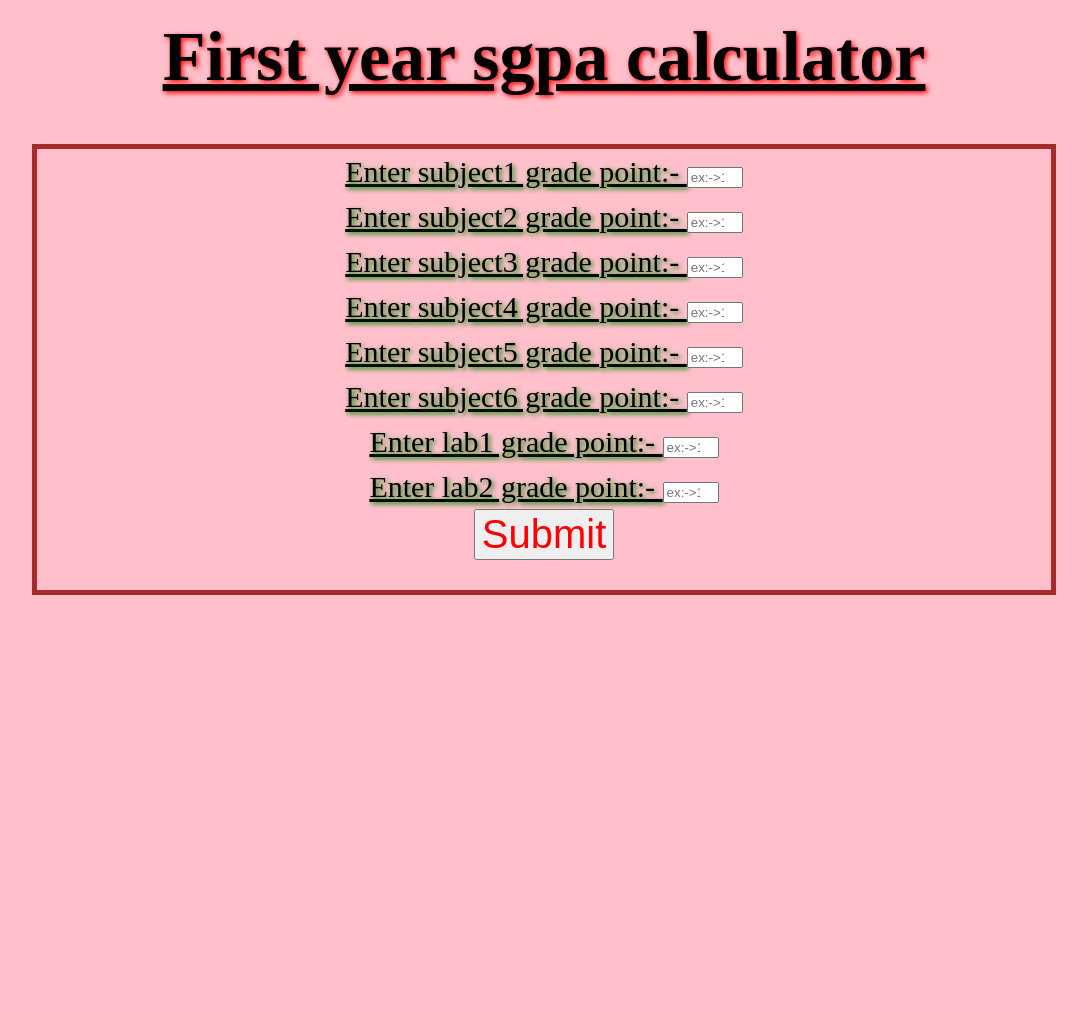
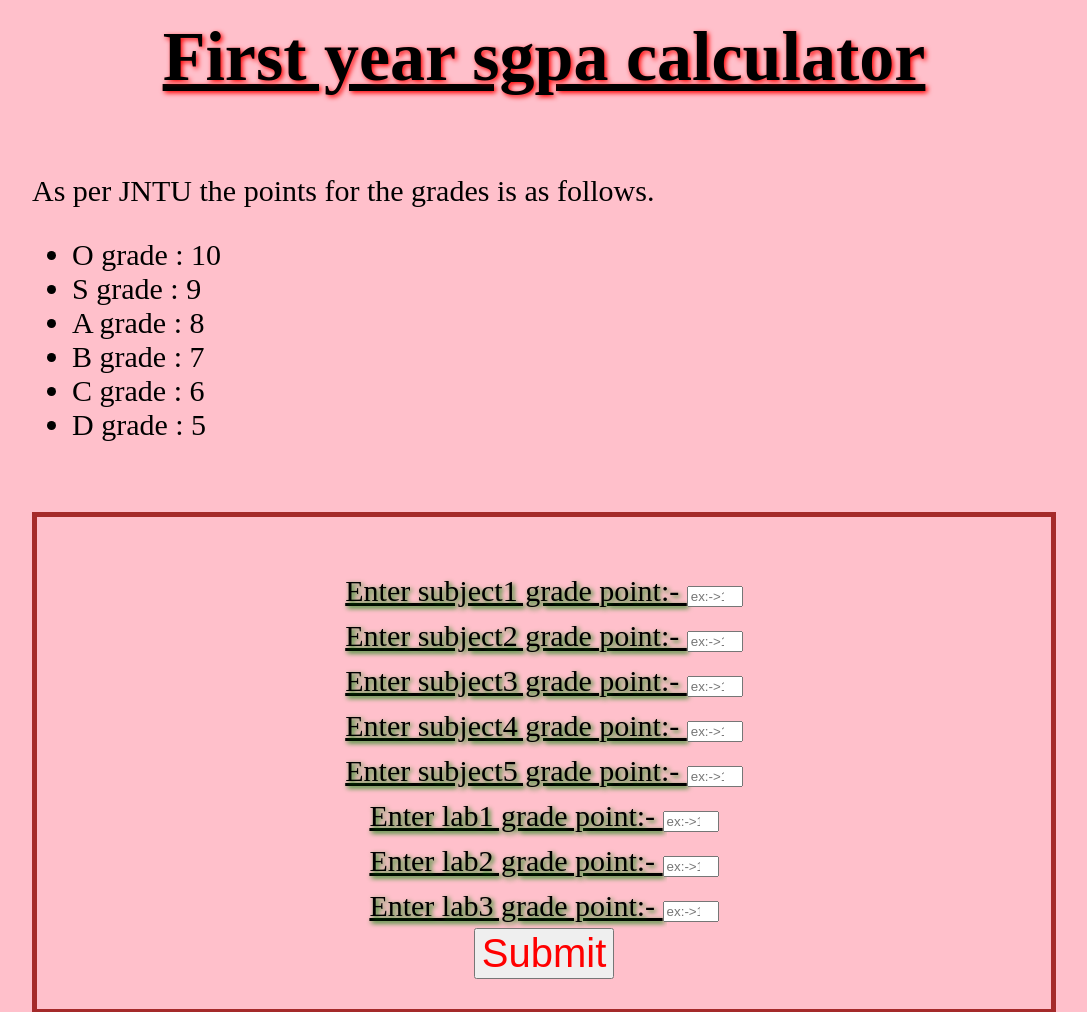
Before and after one commit to Phani-E650/Cgpa, a plain HTML site: page firstYear.html in a window 1280 px wide. Shown: the top 1012 px of the page, without its empty margins (96-1183 px from the left). Before the commit the page ends 800 px from the top, so only its background shows below. Drawn offline with Linux system fonts and the light colour scheme.

Commit message:
text updated

```diff
--- a/calci.css
+++ b/calci.css
@@ -14,6 +14,12 @@ h1 {
 	bottom: 30px;
 
 }
+div.imform{
+
+	text-decoration-color: blue;
+	font-size: 30px;
+
+}
 form{
 	text-align: center;
 	font-family: "Times New Roman", Times, serif;
@@ -24,8 +30,11 @@ form{
 	bottom: 30px;
 	line-height: 1.5;
 	border: 5px solid brown;
+	padding-top: 5%;
 	padding-left: -50%;
 	padding-right: -50%;
+	margin-top: 100px;
+
 }
 input#submit{
 	font-size: 40px;
--- a/calci.js
+++ b/calci.js
@@ -4,16 +4,16 @@ var subject2=parseInt(document.getElementById('sub2').value);
 var subject3=parseInt(document.getElementById('sub3').value);
 var subject4=parseInt(document.getElementById('sub4').value);
 var subject5=parseInt(document.getElementById('sub5').value);
-var subject6=parseInt(document.getElementById('sub6').value);
 var lab1=parseInt(document.getElementById('lab1').value);
 var lab2=parseInt(document.getElementById('lab2').value);
+var lab3=parseInt(document.getElementById('lab3').value);
 var total,total_subject,total_lab;
-total_subject=(subject1+subject2+subject3+subject4+subject5+subject6)*3;
-total_lab=(lab1+lab2)*2;
+total_subject=(subject1+subject2+subject3+subject4+subject5)*3;
+total_lab=(lab1+lab2+lab3)*2;
 total1=total_subject+total_lab;
-total=total1/22;
+total=total1/21;
 percentage=(total-0.7)*10;
 //console.log(total);
-document.getElementById("calci").innerHTML = "The sgpa is :" + total;
-document.getElementById("calci1").innerHTML = "The percentage is :" + percentage +"%";
+document.getElementById("calci").innerHTML = "The sgpa is :" + total.toFixed(2);
+document.getElementById("calci1").innerHTML = "The percentage is :" + percentage.toFixed(2) +"%";
 }
--- a/firstYear.html
+++ b/firstYear.html
@@ -7,6 +7,17 @@
 </head>
 <body>
 	<h1>First year sgpa calculator </h1>
+	<div class="imform">
+		<p>As per JNTU the points for the grades is as follows.</p>
+	<ul>
+		<li>O grade : 10</li>
+		<li>S grade : 9</li>
+		<li>A grade : 8</li>
+		<li>B grade : 7</li>
+		<li>C grade : 6</li>
+		<li>D grade : 5</li>
+	</ul>
+	</div>
 	<form action="javascript:void(0)">
 		<label for="sub1">Enter subject1 grade point:-  </label>
 		<input id ="sub1"type="number" name="subject1" placeholder="ex:->10" min="1" max="10" required><br>
@@ -18,12 +29,12 @@
 		<input id ="sub4"type="number" name="subject1" placeholder="ex:->10" min="1" max="10" required><br>
 		<label for="sub5">Enter subject5 grade point:-  </label>
 		<input id ="sub5"type="number" name="subject1" placeholder="ex:->10" min="1" max="10" required><br>
-		<label for="sub6">Enter subject6 grade point:-  </label>
-		<input id ="sub6"type="number" name="subject1" placeholder="ex:->10" min="1" max="10" required><br>
 		<label for="lab1">Enter lab1 grade point:-  </label>
 		<input id ="lab1"type="number" name="subject1" placeholder="ex:->10" min="1" max="10" required><br>
 		<label for="lab2">Enter lab2 grade point:-  </label>
 		<input id ="lab2"type="number" name="subject1" placeholder="ex:->10" min="1" max="10" required><br>
+		<label for="lab3">Enter lab3 grade point:-  </label>
+		<input id ="lab3"type="number" name="subject1" placeholder="ex:->10" min="1" max="10" required><br>
 		<input id = "submit" type="submit" name="submit" value="Submit" onclick="calculator()">
 		<p id="calci"></p>
 		<p id="calci1"></p>
```
